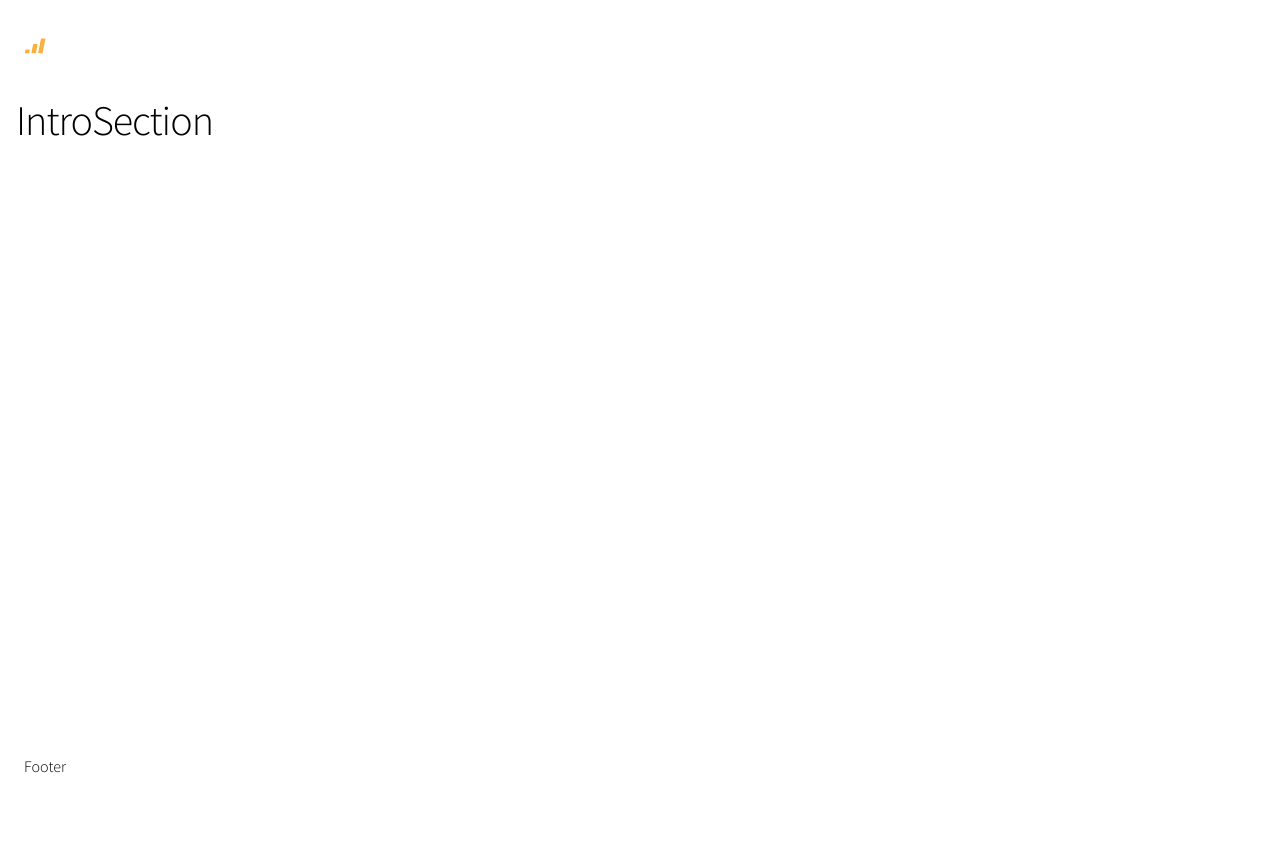
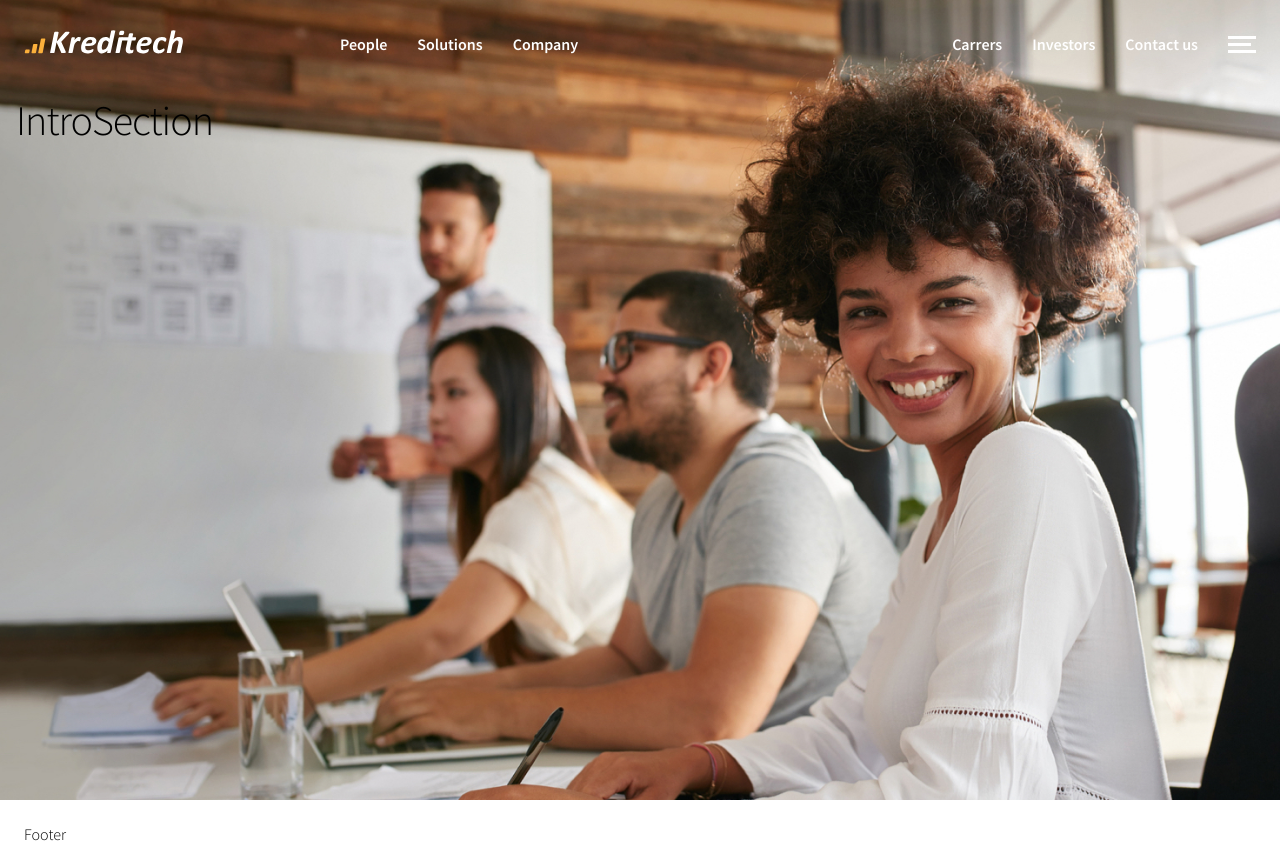
Before and after one commit to robertkirsz/kreditech-homepage-poc, a React app: page / in a window 1280 px wide. Before the commit the page ends 800 px from the top, so only its background shows below. Built offline with nearby package versions, Linux system fonts and the light colour scheme.

Commit message:
Update base UI components

```diff
--- a/src/components/base/Col.js
+++ b/src/components/base/Col.js
@@ -16,7 +16,7 @@ const Col = Div.extend`
   padding-right: 8px;
 
   ${props => css`
-    ${props.small === true && 'flex-basis: 100%;'}
+    ${props.small === true && 'flex-basis: auto;'}
     ${Number.isInteger(props.small) ? getSize(props.small) : ''}
     ${Number.isInteger(props.offset) ? `margin-left: ${100 / 12 * props.offset}%;` : ''}
     ${Number.isInteger(props.offsetSmall) ? `margin-left: ${100 / 12 * props.offsetSmall}%;` : ''}
--- a/src/components/base/Div.js
+++ b/src/components/base/Div.js
@@ -2,7 +2,37 @@ import styled, { css } from 'styled-components'
 
 import { isAlphaNumeric, withUnit } from 'utils'
 
+const directions = ['Left', 'Right', 'Top', 'Bottom']
 const layerStyles = 'position: absolute; top: 0; right: 0; bottom: 0; left: 0;'
+
+const createSpaces = type => props => {
+  let result = ''
+
+  directions.forEach(direction => {
+    const property = props[`${type[0]}${direction}`]
+
+    if (property) {
+      result += `${type}-${direction.toLowerCase()}: ${withUnit(property)};`
+    }
+  })
+
+  return result
+}
+
+const createLists = props => {
+  let result = ''
+
+  directions.forEach((direction, index) => {
+    const property = props[`list${direction}`]
+
+    if (property) {
+      const value = property === true ? '8px' : withUnit(property)
+      result += `> *:not(:${index % 2 ? 'last' : 'first'}-child) { margin-${direction.toLowerCase()}: ${value}; }`
+    }
+  })
+
+  return result
+}
 
 export default styled.div`
   display: ${props => {
@@ -87,37 +117,30 @@ export default styled.div`
   ${({ maxWidth }) => maxWidth && css`max-width: ${withUnit(maxWidth)};`}
   ${({ maxHeight }) => maxHeight && css`max-height: ${withUnit(maxHeight)};`}
 
+  ${({ fullHeight }) => fullHeight && css`min-height: 100vh;` }
+
   ${({ margin, m }) => (margin || m) && css`margin: ${withUnit(margin || m)};`}
-  ${({ mTop }) => mTop && css`margin-top: ${withUnit(mTop)};`}
-  ${({ mRight }) => mRight && css`margin-right: ${withUnit(mRight)};`}
-  ${({ mBottom }) => mBottom && css`margin-bottom: ${withUnit(mBottom)};`}
-  ${({ mLeft }) => mLeft && css`margin-left: ${withUnit(mLeft)};`}
+  ${createSpaces('margin')}
 
   ${({ padding, p }) => (padding || p) && css`padding: ${withUnit(padding || p)};`}
-  ${({ pTop }) => pTop && css`padding-top: ${withUnit(pTop)};`}
-  ${({ pRight }) => pRight && css`padding-right: ${withUnit(pRight)};`}
-  ${({ pBottom }) => pBottom && css`padding-bottom: ${withUnit(pBottom)};`}
-  ${({ pLeft }) => pLeft && css`padding-left: ${withUnit(pLeft)};`}
+  ${createSpaces('padding')}
 
   ${({ z }) => isAlphaNumeric(z) && css`z-index: ${z};`}
 
-  ${({ listLeft }) => listLeft && css`
-    > *:not(:first-child) { margin-left: ${listLeft === true ? '8px' : withUnit(listLeft)}; }
-  `}
-  ${({ listRight }) => listRight && css`
-    > *:not(:last-child) { margin-right: ${listRight === true ? '8px' : withUnit(listRight)}; }
-  `}
-  ${({ listTop }) => listTop && css`
-    > *:not(:first-child) { margin-top: ${listTop === true ? '8px' : withUnit(listTop)}; }
-  `}
-  ${({ listBottom }) => listBottom && css`
-    > *:not(:last-child) { margin-bottom: ${listBottom === true ? '8px' : withUnit(listBottom)}; }
-  `}
+  ${createLists}
 
   ${({ layer }) => layer && layerStyles}
   ${({ square }) => square && css`width: ${withUnit(square)}; height: ${withUnit(square)};`}
   ${({ clickable }) => clickable && 'cursor: pointer;'}
   ${({ noPointerEvents }) => noPointerEvents && css`pointer-events: none;`}
+
+  ${({ background }) => background && css`background: ${background};`}
+  ${({ backgroundImage }) => backgroundImage && css`background-image: url(${backgroundImage});`}
+
+  ${({ cover }) => cover && css`
+    background-size: cover;
+    background-position: center top;
+  `}
 
   ${props => props.overlay && css`
     position: ${(props.absolute && 'absolute') || 'relative'};
--- a/src/components/layout/Section.js
+++ b/src/components/layout/Section.js
@@ -1,15 +1,13 @@
-import styled from 'styled-components'
-
 import { withUnit } from 'utils'
 
 import { Div } from 'components'
 
-export const Section = styled(Div.withComponent('section'))`
+const defaultProps = {
+  padding: '96px 0'
+}
+
+export const Section = Div.withComponent('section').extend`
   padding: ${({ padding }) => withUnit(padding)};
-
-  ${({ background }) => background && `background: ${background};`}
 `
 
-Section.defaultProps = {
-  padding: '96px 0'
-}
+Section.defaultProps = defaultProps
```
